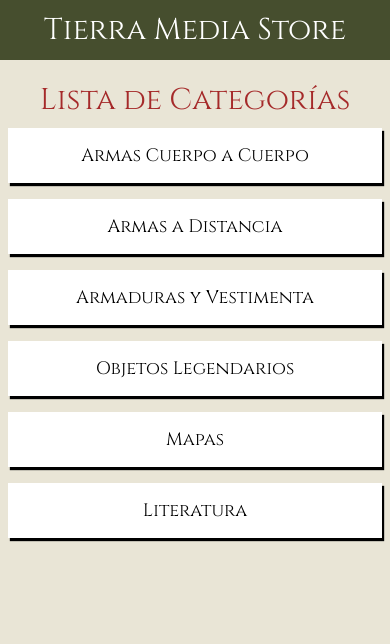
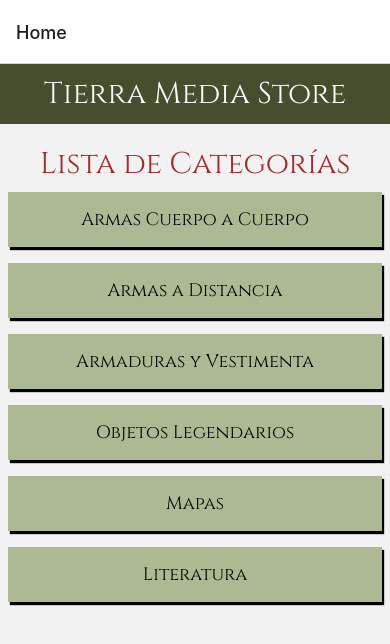
Before and after one commit to Flarien/Tierra-Media-Store-app, a React Native app: screen / in a window 390 px wide. Shown: the top 644 px of the page. Built offline with nearby package versions, Linux system fonts and the light colour scheme.

Commit message:
implementa sistema de navegación entre pantallas

```diff
--- a/App.js
+++ b/App.js
@@ -7,10 +7,9 @@ import Constants from "expo-constants";
 import Home from "./src/screens/Home.jsx";
 import ItemListCategories from "./src/screens/ItemListCategories.jsx";
 import ItemDetail from "./src/screens/ItemDetail.jsx";
+import Navigator from "./src/navigation/Navigator.jsx";
 
 export default function App() {
-  const [categorySelected, setCategorySelected] = useState("");
-  const [productDetailId, setProductDetailId] = useState(0);
 
   const [fontsLoaded] = useFonts(fonts);
 
@@ -19,30 +18,31 @@ export default function App() {
   }
 
   return (
-    <SafeAreaView style={styles.container}>
-      {productDetailId ? ( // Si productDetailId es true, devuelve ItemDetail
-        <ItemDetail
-          productDetailId={productDetailId}
-          setCategorySelected={setCategorySelected}
-          category={categorySelected}
-        />
-      ) : categorySelected ? ( //Si no es true, vuelve a preguntar: Hay una categoría seleccionada?
-        <ItemListCategories // Si, entonces devuelve el contenido de esa categoría (osea ProductItem, que esta dentro de ItemListC...)
-          setCategorySelected={setCategorySelected}
-          setProductDetailId={setProductDetailId}
-          category={categorySelected}
-        />
-      ) : (
-        <Home setCategorySelected={setCategorySelected} /> //Y si no, devuelve el Home, que tiene la lista de las categorías
-      )}
-    </SafeAreaView>
-  );
+    <Navigator />
+    // <SafeAreaView style={styles.container}>
+    //   {productDetailId ? ( // Si productDetailId es true, devuelve ItemDetail
+    //     <ItemDetail
+    //       productDetailId={productDetailId}
+    //       setCategorySelected={setCategorySelected}
+    //       category={categorySelected}
+    //     />
+    //   ) : categorySelected ? ( //Si no es true, vuelve a preguntar: Hay una categoría seleccionada?
+    //     <ItemListCategories // Si, entonces devuelve el contenido de esa categoría (osea ProductItem, que esta dentro de ItemListC...)
+    //       setCategorySelected={setCategorySelected}
+    //       setProductDetailId={setProductDetailId}
+    //       category={categorySelected}
+    //     />
+    //   ) : (
+    //     <Home setCategorySelected={setCategorySelected} /> //Y si no, devuelve el Home, que tiene la lista de las categorías
+    //   )}
+    // </SafeAreaView>
+  )
 }
 
-const styles = StyleSheet.create({
-  container: {
-    flex: 1,
-    backgroundColor: colors.back_beige,
-    paddingTop: Platform.OS === "android" ? Constants.statusBarHeight : 0, //Si es iOS, el paddig es 0. Si es android, usa el Constants
-  },
-});
+// const styles = StyleSheet.create({
+//   container: {
+//     flex: 1,
+//     backgroundColor: colors.back_beige,
+//     paddingTop: Platform.OS === "android" ? Constants.statusBarHeight : 0, //Si es iOS, el paddig es 0. Si es android, usa el Constants
+//   },
+// });
--- a/src/components/Card.jsx
+++ b/src/components/Card.jsx
@@ -1,4 +1,5 @@
 import { StyleSheet, View } from 'react-native'
+import { colors } from '../global/colors';
 
 const Card = ({children}) => {
   return (
@@ -15,7 +16,7 @@ const styles = StyleSheet.create({
     flexDirection: "row",
     justifyContent: "center",
     alignItems: "center",
-    backgroundColor: "white",
+    backgroundColor: colors.back_green,
     shadowColor: "black",
     shadowOffset: {
       height: 3,
@@ -24,6 +25,6 @@ const styles = StyleSheet.create({
     elevation: 8,
     shadowOpacity: 1,
     shadowRadius: 1,
-    margin: 8,
+    margin: 8
   },
 });
--- a/src/components/Categories.jsx
+++ b/src/components/Categories.jsx
@@ -2,17 +2,14 @@ import { FlatList, StyleSheet, Text, View } from "react-native";
 import categories from "../data/categories.json";
 import CategoryItem from "./CategoryItem";
 
-const Categories = ({ setCategorySelected }) => {
+const Categories = ({ navigation }) => {
   return (
     <View style={{ flex: 1 }}>
       <Text style={styles.titleCategories}>Lista de Categorías</Text>
       <FlatList
         data={categories}
         renderItem={({ item }) => (
-          <CategoryItem
-            setCategorySelected={setCategorySelected}
-            category={item}
-          />
+          <CategoryItem navigation={navigation} category={item} />
         )}
         keyExtractor={(category) => category}
       />
--- a/src/components/CategoryItem.jsx
+++ b/src/components/CategoryItem.jsx
@@ -1,10 +1,12 @@
 import { Pressable, StyleSheet, Text } from "react-native";
 import Card from "./Card";
 
-const CategoryItem = ({ category, setCategorySelected }) => {
+const CategoryItem = ({ category, navigation }) => {
   return (
     <Card>
-      <Pressable onPress={() => setCategorySelected(category)}>
+      <Pressable
+        onPress={() => navigation.navigate("ItemListCategories", { category })}
+      >
         <Text style={styles.list}>{category}</Text>
       </Pressable>
     </Card>
--- a/src/components/ProductItem.jsx
+++ b/src/components/ProductItem.jsx
@@ -7,15 +7,14 @@ import {
 } from "react-native";
 import Card from "./Card";
 
-const ProductItem = ({ product, setProductDetailId }) => {
+const ProductItem = ({ product, navigation }) => {
 
   const { width, height } = useWindowDimensions();
   console.log(width, height);
 
   return (
-    <Pressable onPress={() => setProductDetailId(product.id)}>
-      <Card
-      >
+    <Pressable onPress={() => navigation.navigate("ItemDetail", {id: product.id})}>
+      <Card>
         <Text style={width < 400 ? styles.textMin : styles.text}>
           {product.title}
         </Text>
@@ -35,6 +34,7 @@ const styles = StyleSheet.create({
     fontSize: 18,
     textAlign: "center",
     fontFamily: "Cinzel",
+    color: "white",
   },
 
   textMin: {
--- a/src/screens/Home.jsx
+++ b/src/screens/Home.jsx
@@ -2,11 +2,11 @@ import { StyleSheet, View } from 'react-native'
 import Header from '../components/Header';
 import Categories from '../components/Categories';
 
-const Home = ({ setCategorySelected }) => {
+const Home = ({navigation}) => {
   return (
     <View style={{ flex: 1 }}>
       <Header title={"Tierra Media Store"} />
-      <Categories setCategorySelected={setCategorySelected} />
+      <Categories navigation={navigation} />
     </View>
   );
 };
--- a/src/screens/ItemDetail.jsx
+++ b/src/screens/ItemDetail.jsx
@@ -3,15 +3,17 @@ import { Image, Pressable, StyleSheet, Text, View } from "react-native";
 import { colors } from "../global/colors";
 import allProducts from "../data/products.json";
 
-const ItemDetail = ({ productDetailId, setCategorySelected }) => {
+const ItemDetail = ({ navigation, route }) => {
   const [product, setProduct] = useState(null);
+
+  const {id} = route.params
 
   useEffect(() => {
     const productFinded = allProducts.find(
-      (product) => product.id === productDetailId
+      (product) => product.id === id
     );
     setProduct(productFinded);
-  }, [productDetailId]);
+  }, [id]);
 
   return (
     <View style={styles.main}>
@@ -33,9 +35,6 @@ const ItemDetail = ({ productDetailId, setCategorySelected }) => {
               <Text style={styles.buyText}>Comprar</Text>
             </Pressable>
           </View>
-          <Pressable onPress={() => setCategorySelected("")}>
-            <Text style={styles.volver}>Volver a INICIO</Text>
-          </Pressable>
         </View>
       ) : (
         <View>
--- a/src/screens/ItemListCategories.jsx
+++ b/src/screens/ItemListCategories.jsx
@@ -5,13 +5,11 @@ import ProductItem from "../components/ProductItem";
 import Search from "../components/Search.jsx";
 import allProducts from "../data/products.json";
 
-const ItemListCategories = ({
-  category,
-  setCategorySelected,
-  setProductDetailId,
-}) => {
+const ItemListCategories = ({ navigation, route }) => {
   const [products, setProducts] = useState([]);
   const [keyword, setKeyword] = useState("");
+
+  const {category} = route.params //recibe el parametro category desde CategoryItems (segundo parametro dentro de navigation.navigate )
 
   useEffect(() => {
     if (category) {
@@ -37,13 +35,10 @@ const ItemListCategories = ({
       <FlatList
         data={products}
         renderItem={({ item }) => (
-          <ProductItem product={item} setProductDetailId={setProductDetailId} />
+          <ProductItem product={item} navigation={navigation} />
         )} // Renderiza este componente por cada elemento en el array - Desestructura "item"
         keyExtractor={(item) => item.id}
       />
-      <Pressable onPress={() => setCategorySelected("")}>
-        <Text style={styles.volver}>Volver a INICIO</Text>
-      </Pressable>
     </View>
   );
 };
```
